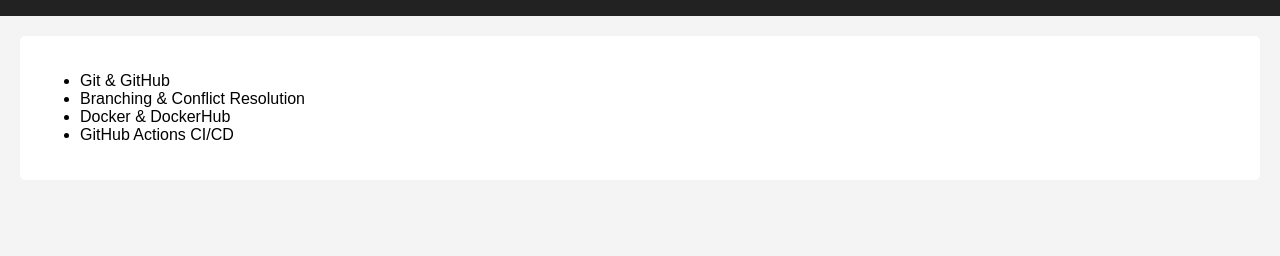
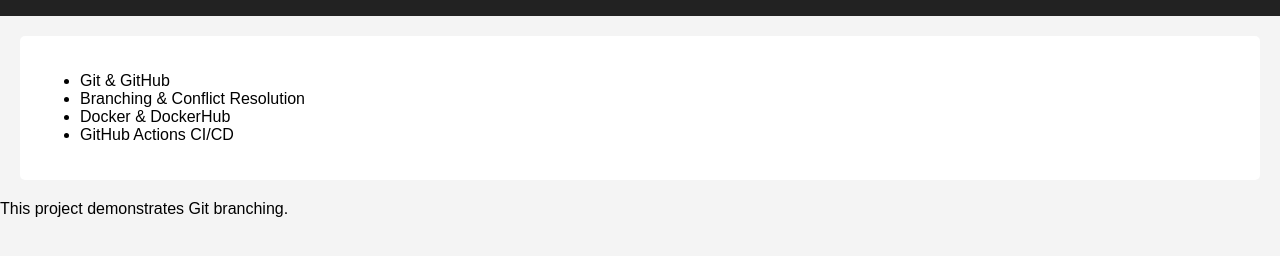
Before and after one commit to Sharjeel2488/devops-project, a plain HTML site: page about.html in a window 1280 px wide. Shown: the part 112-368 px from the top of the page. Drawn offline with Linux system fonts and the light colour scheme.

Commit message:
Updated about page

```diff
--- a/about.html
+++ b/about.html
@@ -22,6 +22,8 @@
     <li>GitHub Actions CI/CD</li>
   </ul>
 </div>
+<p>This project demonstrates Git branching.</p>
+
 
 <script src="script.js"></script>
 </body>
```
